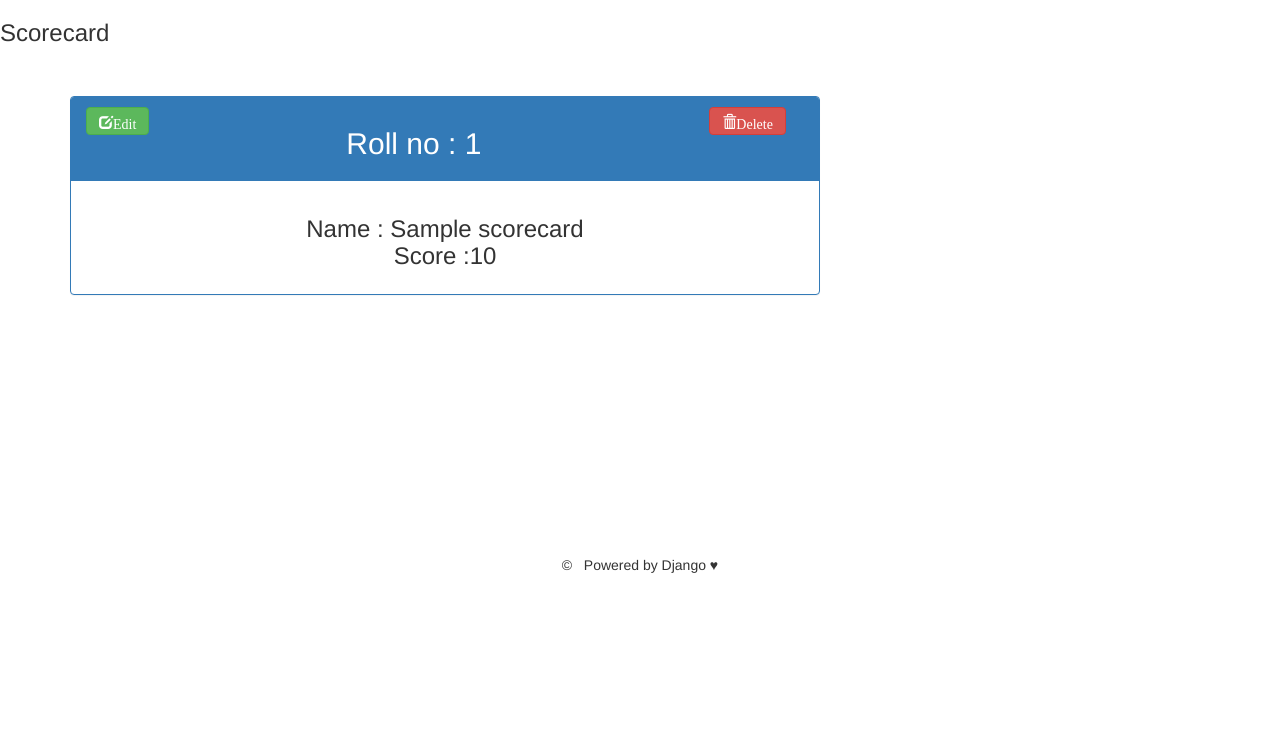
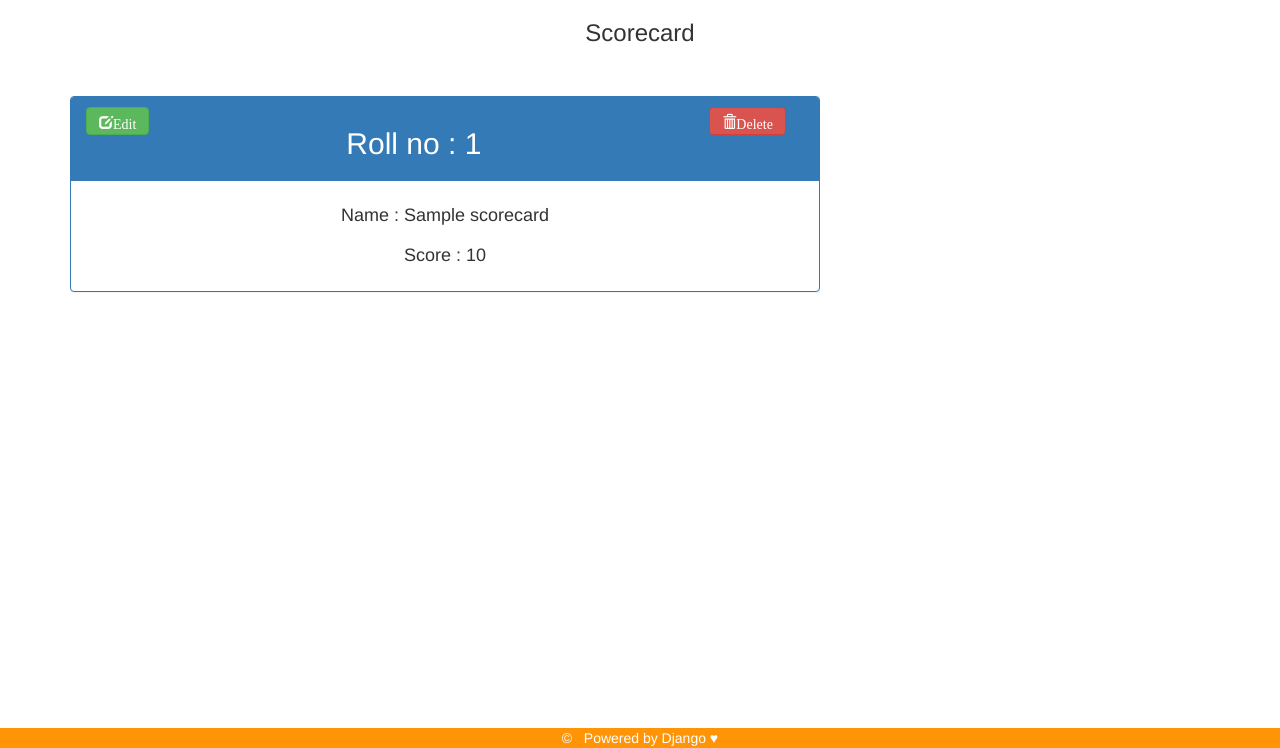
Before and after one commit to harishganapathi/leaderboard, a Django app: page /score/1/ in a window 1280 px wide. Shown: the part 52-800 px from the top of the page. Run offline with Django 3.2, Linux system fonts and the light colour scheme; tables that the repository leaves empty hold one stand-in row (values such as "Sample post"); some libraries are stand-ins or nearby versions.

Commit message:
fully functional app

```diff
--- a/leaderboard/templates/leaderboard/index.html
+++ b/leaderboard/templates/leaderboard/index.html
@@ -3,6 +3,17 @@
         <link rel="stylesheet" href="https://maxcdn.bootstrapcdn.com/bootstrap/3.3.7/css/bootstrap.min.css">
         <script src="https://ajax.googleapis.com/ajax/libs/jquery/3.2.1/jquery.min.js"></script>
         <script src="https://maxcdn.bootstrapcdn.com/bootstrap/3.3.7/js/bootstrap.min.js"></script>
+        <style>
+            .footer {
+                position: fixed;
+                left: 0;
+                bottom: 0;
+                width: 100%;
+                background-color: rgba(255, 145, 0, 0.973);
+                color: white;
+                text-align: center;
+            }
+        </style>
 </head>
 <body>
     <nav class="navbar navbar-inverse">
@@ -28,9 +39,12 @@
             </ul>
         </div>
     </nav>
-<h3>
-    Scorecard
-</h3>
+    <center>
+        <h3>
+            Scorecard
+        </h3>
+    </center>
+
 </div>
 <center>
     <br><br>
@@ -45,16 +59,13 @@
             </div>
 </center>
 </body>
-<br><br><br>
-<br><br><br>
-<br><br><br>
-<br><br><br>
-<footer>
+<footer >
+    <div class = "footer">
 
     <center>
         © &nbsp; Powered by Django &hearts;
     </center>
-
+</div>
 </footer>
 
 </html>
--- a/leaderboard/templates/leaderboard/score_detail.html
+++ b/leaderboard/templates/leaderboard/score_detail.html
@@ -19,9 +19,9 @@
         </div>
     </div>
     <div class="panel-body">
-        <h3>Name : {{ score_view.name }} <br>
-            Score :{{ score_view.score }}
-        </h3>
+        <h4>Name  :    {{ score_view.name }} <br><br>
+            Score :   {{ score_view.score }}
+        </h4>
     </div>
 </div>
 
```
